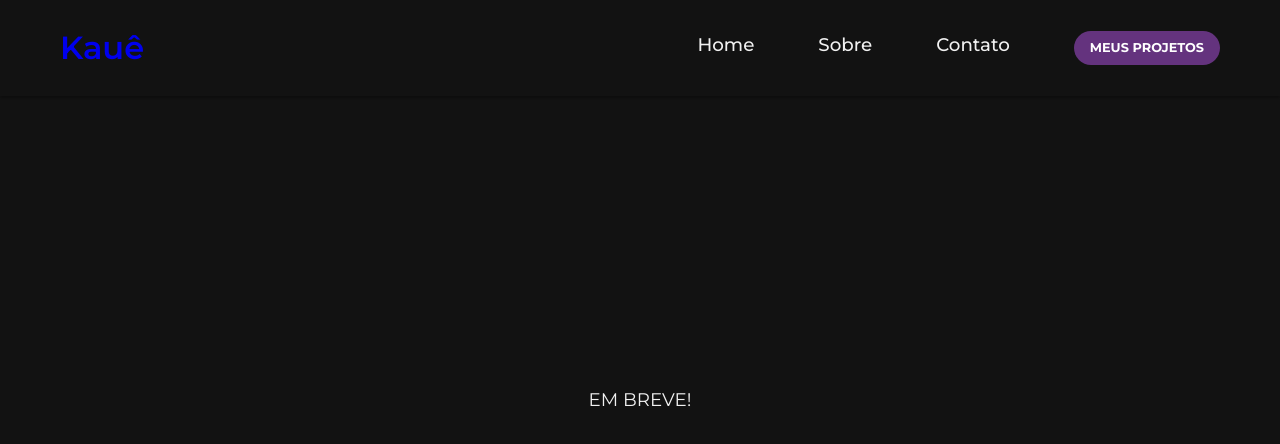
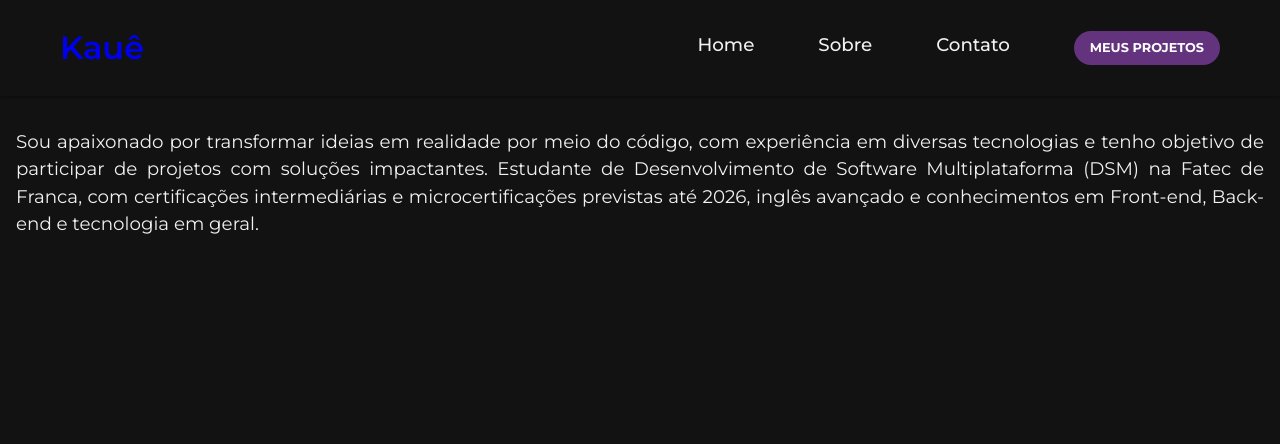
Before and after one commit to Kaue404/MyWebsite, a Next.js app: page /sobre in a window 1280 px wide. Shown: the top 444 px of the page. Built offline with nearby package versions, Linux system fonts and the light colour scheme.

Commit message:
feature some changes

```diff
--- a/app/components/button.tsx
+++ b/app/components/button.tsx
@@ -1,3 +1,5 @@
+'use client';
+
 import { Button, ButtonProps } from '@mui/material';
 import { ThemeProvider, useTheme } from '@mui/material/styles';
 import React from 'react';
@@ -40,7 +42,7 @@
         boxShadow: 'none',
         ...sx,
         '&:hover': {
-          backgroundColor: '#9063CD',
+          backgroundColor: '#D68BB4',
           color: 'white',
         },
         '&:active': {
--- a/app/sobre/page.tsx
+++ b/app/sobre/page.tsx
@@ -2,6 +2,7 @@
 
 import HeaderComponent from '../components/header';
 import React from 'react';
+import { Typography } from '@mui/material';
 
 export default function Page() {
 
@@ -19,14 +20,23 @@
       <div style={{
         display: 'flex',
         flexDirection: 'column',
-        alignItems: 'center',
-        justifyContent: 'center',
+        marginTop: '7rem',
+        alignItems: 'start',
+        justifyContent: 'start',
         height: '100vh',
         textAlign: 'center',
         gap: '2rem',
         padding: '1rem',
       }}>
-        EM BREVE!
+        <Typography variant='body1' sx={{ textAlign:'justify' }}>
+          Sou apaixonado por transformar ideias em realidade por meio do
+          código, com experiência em diversas tecnologias e tenho objetivo
+          de participar de projetos com soluções impactantes. Estudante de
+          Desenvolvimento de Software Multiplataforma (DSM) na Fatec de Franca,
+          com certificações intermediárias e microcertificações previstas até
+          2026, inglês avançado e conhecimentos em Front-end, Back-end e
+          tecnologia em geral.
+        </Typography>
       </div>
 
     </>
```
Also changed, not shown: app/not-found.tsx (+6 -6 lines), app/page.tsx (+4 -11 lines).
